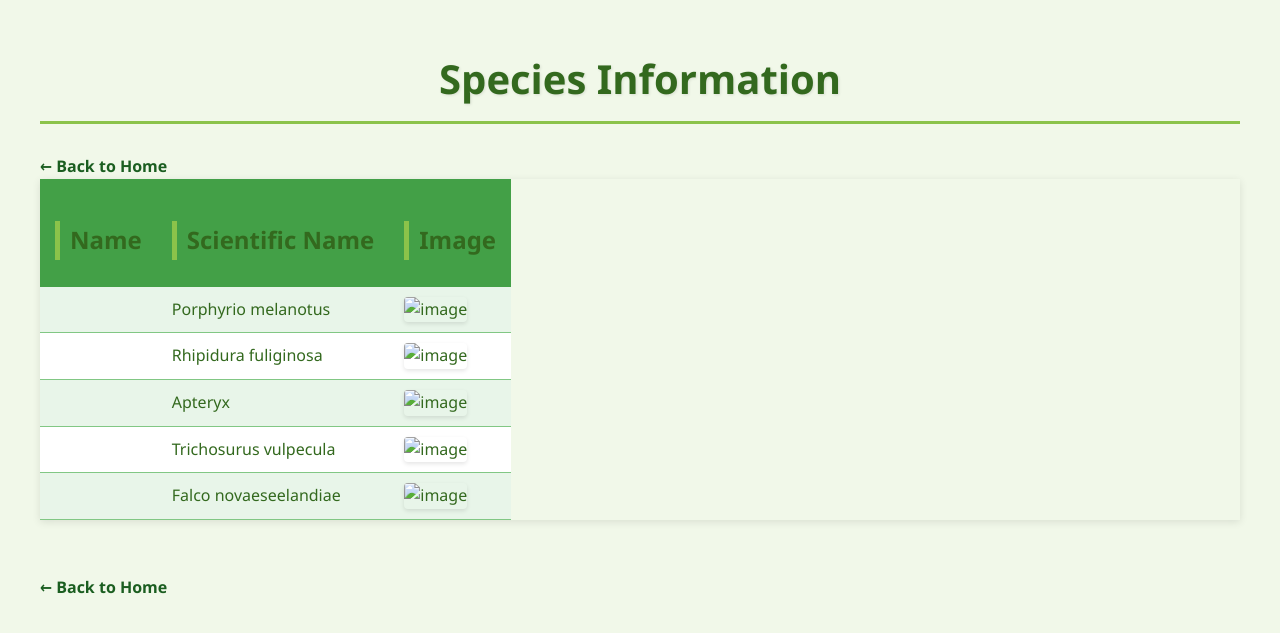
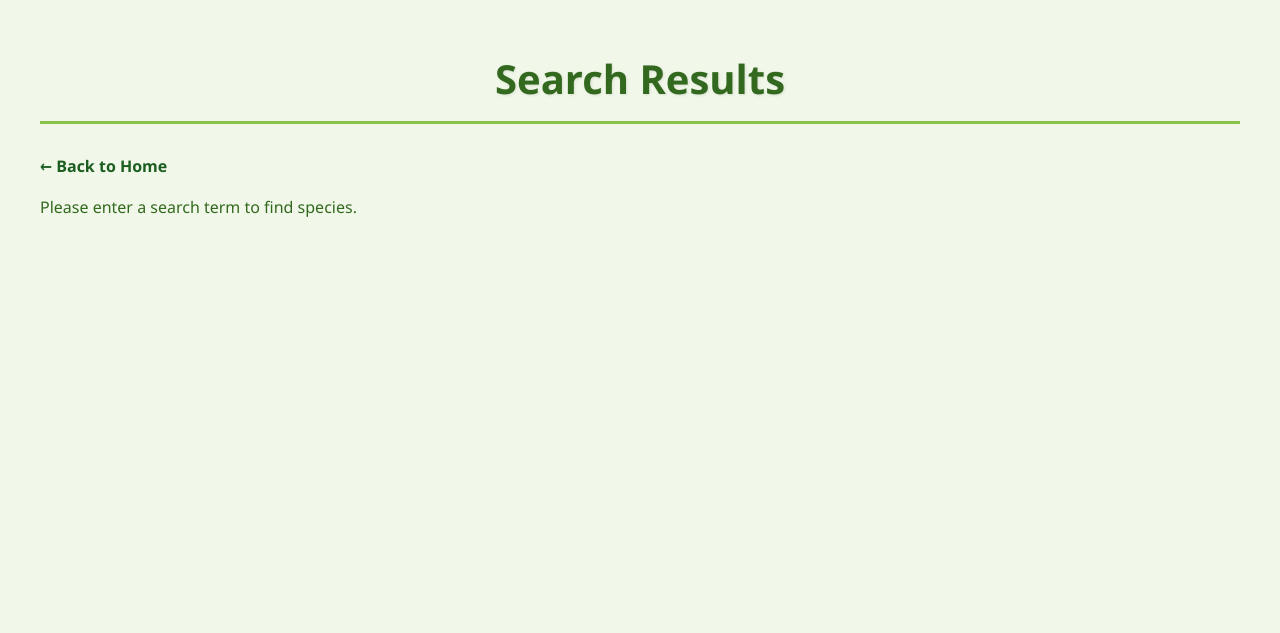
Before and after one commit to bblackie/rc-y12-rf-app, a Flask app: page /species in a window 1280 px wide. Shown: the top 633 px of the page. Run offline with Flask 3, Linux system fonts and the light colour scheme; data comes from the database, SQL or seed files in the repository.

Commit message:
Search bar functionality restored

```diff
--- a/Templates/species.html
+++ b/Templates/species.html
@@ -5,56 +5,57 @@
     <meta name="viewport" content="width=device-width, initial-scale=1.0">
     <meta http-equiv="X-UA-Compatible" content="ie=edge">
     <link rel="stylesheet" href="/static/css/styles.css">
-    <title>Species</title>
-    <script>
-        function filterSpecies() {
-            const params = new URLSearchParams(window.location.search);
-            const query = params.get("name");
+    <title>Search Results - NZ Wildlife</title>
+</head>
+<body>
+    <h1>Search Results</h1>
+    <a href="/" class="back-link">← Back to Home</a>
 
-            if (query) {
-                let found = false;
-                const rows = document.querySelectorAll("tr.species-row");
-
-                rows.forEach(row => {
-                    const speciesName = row.getAttribute("data-name").toLowerCase();
-                    if (speciesName.includes(query.toLowerCase())) {
-                        row.style.display = "";
-                        found = true;
-                    } else {
-                        row.style.display = "none";
-                    }
-                });
-
-                if (!found) {
-                    document.getElementById("no-results").style.display = "block";
-                }
-            }
-        }
-    </script>
-</head>
-<body onload="filterSpecies()">
-    <h1>Species Information</h1>
-    <a href="/">← Back to Home</a>
-
+    {% if search_query %}
+        <h2>Results for: "{{ search_query }}"</h2>
+        {% if species %}
             <table>
+                <thead>
                     <tr>
-            <th><h2>Name</h2></th>
-            <th><h2>Scientific Name</h2></th>
-            <th><h2>Image</h2></th>
+                        <th>Species Name</th>
+                        <th>Matched Field</th>
+                        <th>Field Value</th>
+                        <th>Image</th>
                     </tr>
-
+                </thead>
+                <tbody>
                     {% for item in species %}
-        <tr class="species-row" data-name="{{ item['name'] }}">
-            <td>{{ item['name'] }}</td>
-            <td>{{ item['scientific_name'] }}</td>
-            <td><img class="species-image" src="{{ item['image_url'] }}" alt="{{ item['name'] }} image"></td>
+                    <tr class="species-row" data-name="{{ item[1] }}">
+                        <td>{{ item[1] }}</td>
+                        <td>{{ item[11] }}</td>
+                        <td>
+                            {% if item[11] == 'Species Name' %}{{ item[1] }}
+                            {% elif item[11] == 'Scientific Name' %}{{ item[2] }}
+                            {% elif item[11] == 'Species Type' %}{{ item[3] }}
+                            {% elif item[11] == 'Origin Status' %}{{ item[4] }}
+                            {% elif item[11] == 'Predator' %}{{ item[5] }}
+                            {% elif item[11] == 'Prey' %}{{ item[6] }}
+                            {% elif item[11] == 'Status' %}{{ item[7] }}
+                            {% elif item[11] == 'Family' %}{{ item[8] }}
+                            {% elif item[11] == 'Numbers' %}{{ item[9] }}
+                            {% endif %}
+                        </td>
+                        <td>
+                            {% if item[10] %}
+                                <img src="{{ item[10] }}" alt="{{ item[1] }}" width="150">
+                            {% else %}
+                                No image available
+                            {% endif %}
+                        </td>
                     </tr>
                     {% endfor %}
+                </tbody>
             </table>
-
-    <p id="no-results" style="display: none; color: red;">No matching species found.</p>
-
-    <br>
-    <a href="/">← Back to Home</a>
+        {% else %}
+            <p id="no-results">No results found for "{{ search_query }}"</p>
+        {% endif %}
+    {% else %}
+        <p>Please enter a search term to find species.</p>
+    {% endif %}
 </body>
 </html>
--- a/app.py
+++ b/app.py
@@ -71,10 +71,37 @@
 @app.route("/species")
 def species():
     cursor = get_db().cursor()
-    field = request.args.get('field', default='species_name', type=str)
-    search_query = request.args.get('name', default='', type=str)
+    search_query = request.args.get('name', default='', type=str).lower()
 
-    cursor.execute("SELECT * FROM species")
+    if search_query:
+        # Search across all relevant fields
+        cursor.execute("""
+            SELECT DISTINCT s.*,
+                   CASE
+                       WHEN LOWER(s.species_name) LIKE ? THEN 'Species Name'
+                       WHEN LOWER(s.scientific_name) LIKE ? THEN 'Scientific Name'
+                       WHEN LOWER(s.species_type) LIKE ? THEN 'Species Type'
+                       WHEN LOWER(s.origin_status) LIKE ? THEN 'Origin Status'
+                       WHEN LOWER(s.predator) LIKE ? THEN 'Predator'
+                       WHEN LOWER(s.prey) LIKE ? THEN 'Prey'
+                       WHEN LOWER(s.status) LIKE ? THEN 'Status'
+                       WHEN LOWER(s.family) LIKE ? THEN 'Family'
+                       WHEN LOWER(s.numbers) LIKE ? THEN 'Numbers'
+                   END as matched_field
+            FROM species s
+            WHERE LOWER(s.species_name) LIKE ?
+               OR LOWER(s.scientific_name) LIKE ?
+               OR LOWER(s.species_type) LIKE ?
+               OR LOWER(s.origin_status) LIKE ?
+               OR LOWER(s.predator) LIKE ?
+               OR LOWER(s.prey) LIKE ?
+               OR LOWER(s.status) LIKE ?
+               OR LOWER(s.family) LIKE ?
+               OR LOWER(s.numbers) LIKE ?
+        """, ['%' + search_query + '%'] * 18)  # 9 for CASE + 9 for WHERE
+    else:
+        cursor.execute("SELECT *, NULL as matched_field FROM species")
+
     results = cursor.fetchall()
     cursor.close()
     return render_template("species.html", species=results, search_query=search_query)
```
Lines whose indentation alone changed are shown as unchanged.
